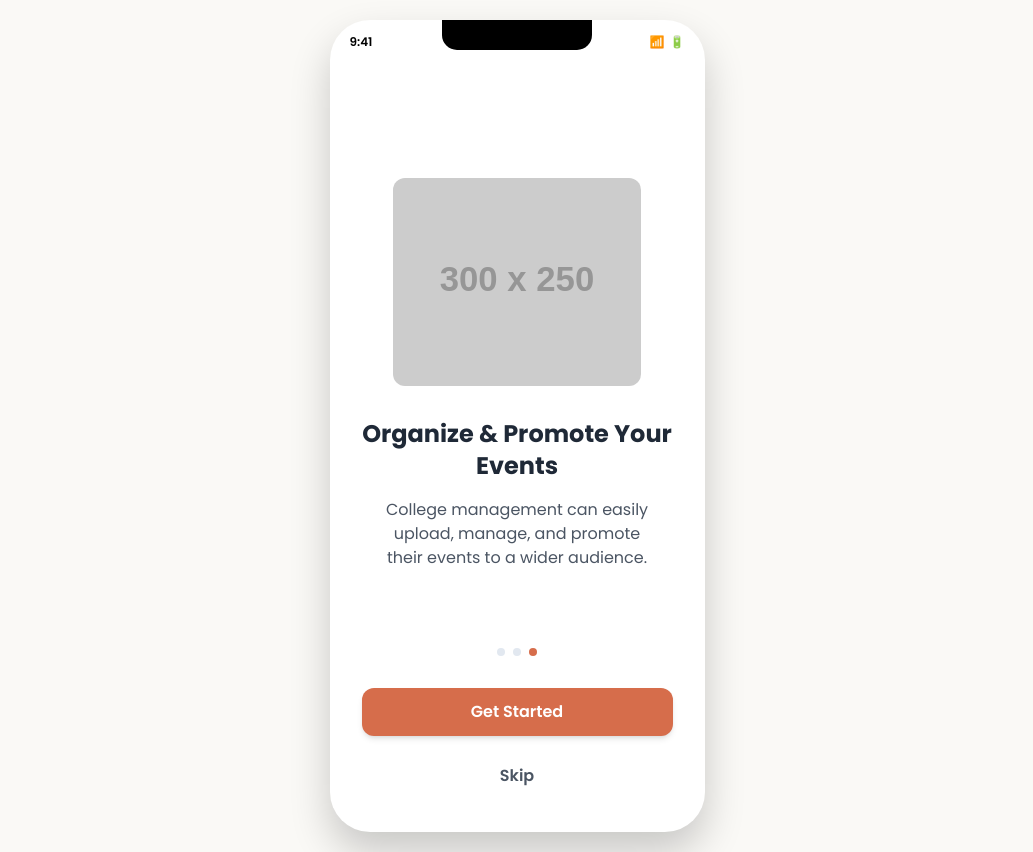
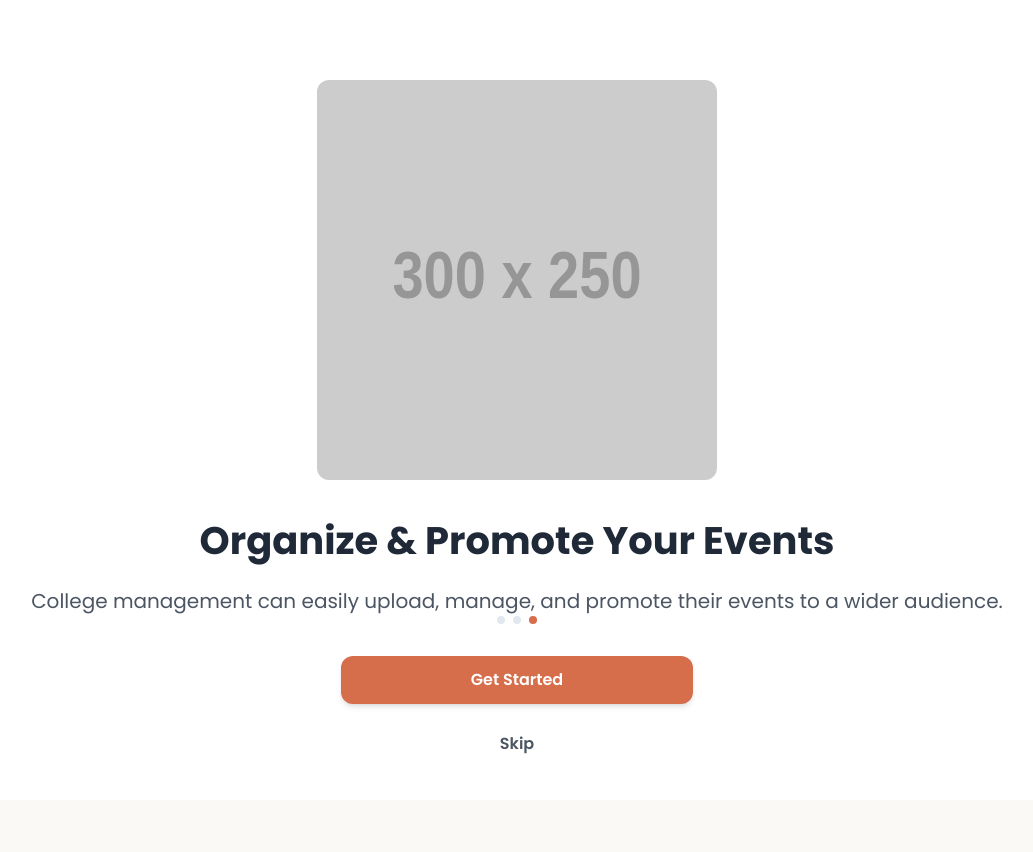
Before and after one commit to GuruTesmaBhasker/SEE_EVENT, a plain HTML site: page On Boarding/On boarding 3.html in a window 1280 px wide. Shown: the whole page, without its empty margins (123-1156 px from the left). After the commit the page ends 800 px from the top, so only its background shows below. Drawn offline with nearby package versions, Linux system fonts and the light colour scheme; placeholder pictures from the web are drawn by us.

Commit message:
Done full screen to splash to on board 3 page

```diff
--- a/On Boarding/On boarding 3.html
+++ b/On Boarding/On boarding 3.html
@@ -15,60 +15,69 @@
             align-items: center;
             min-height: 100vh;
             margin: 0;
-            padding: 20px;
+            padding: 0;
             box-sizing: border-box;
             overflow: hidden;
         }
-        .phone-frame {
-            width: 375px;
-            height: 812px;
+
+        .main-container {
+            width: 100vw;
+            height: 100vh;
             background-color: #fff;
-            border-radius: 40px;
-            box-shadow: 0 20px 40px rgba(0, 0, 0, 0.2);
-            overflow: hidden;
-            position: relative;
             display: flex;
             flex-direction: column;
+            position: relative;
         }
-        .notch {
-            width: 150px;
-            height: 30px;
-            background-color: #000;
-            border-bottom-left-radius: 15px;
-            border-bottom-right-radius: 15px;
-            position: absolute;
-            top: 0;
-            left: 50%;
-            transform: translateX(-50%);
-            z-index: 10;
+
+        /* Responsive text and image sizing */
+        .text-2xl-responsive {
+            font-size: clamp(1.5rem, 5vw, 2rem);
         }
-        .status-bar {
-            height: 44px;
-            display: flex;
-            justify-content: space-between;
-            align-items: center;
-            padding: 0 20px;
-            font-size: 12px;
-            color: #000;
-            position: absolute;
-            top: 0;
-            left: 0;
-            right: 0;
-            z-index: 5;
+        .text-base-responsive {
+            font-size: clamp(0.9rem, 3vw, 1rem);
         }
-        .status-bar .time {
-            font-weight: 600;
+        .illustration-responsive {
+            width: clamp(200px, 60vw, 300px);
+            height: clamp(200px, 60vw, 300px);
         }
-        .status-bar .icons {
-            display: flex;
-            gap: 5px;
+
+        /* Mobile-specific adjustments */
+        @media (max-width: 480px) {
+            .text-2xl-responsive {
+                font-size: clamp(1.25rem, 6vw, 1.75rem);
+            }
+            .text-base-responsive {
+                font-size: clamp(0.85rem, 4vw, 0.95rem);
+            }
+            .illustration-responsive {
+                width: clamp(180px, 50vw, 250px);
+                height: clamp(180px, 50vw, 250px);
+            }
         }
-        .onboarding-image {
-            width: 80%;
-            height: auto;
-            max-height: 300px;
-            object-fit: contain;
-            margin-bottom: 32px;
+
+        /* Tablet adjustments */
+        @media (min-width: 481px) and (max-width: 1024px) {
+            .text-2xl-responsive {
+                font-size: clamp(1.75rem, 4vw, 2.25rem);
+            }
+            .illustration-responsive {
+                width: clamp(250px, 40vw, 350px);
+                height: clamp(250px, 40vw, 350px);
+            }
+        }
+
+        /* Desktop adjustments */
+        @media (min-width: 1025px) {
+            .text-2xl-responsive {
+                font-size: clamp(2rem, 3vw, 2.5rem);
+            }
+            .text-base-responsive {
+                font-size: clamp(1rem, 2vw, 1.25rem);
+            }
+            .illustration-responsive {
+                width: clamp(300px, 35vw, 400px);
+                height: clamp(300px, 35vw, 400px);
+            }
         }
         .dot-indicator {
             width: 8px;
@@ -83,22 +92,13 @@
     </style>
 </head>
 <body class="flex items-center justify-center min-h-screen">
-    <div class="phone-frame">
-        <div class="notch"></div>
-        <div class="status-bar">
-            <span class="time">9:41</span>
-            <div class="icons">
-                <span>📶</span>
-                <span>🔋</span>
-            </div>
-        </div>
-
+    <div class="main-container">
         <!-- Onboarding Content -->
         <div class="flex flex-col items-center justify-between h-full w-full p-8 pt-20">
             <div class="flex flex-col items-center flex-grow justify-center">
-                <img src="https://placehold.co/300x250/F5E7E2/D66D4B?text=Manage+Events" alt="Manage Events" class="onboarding-image rounded-xl">
-                <h2 class="text-2xl font-bold text-gray-800 mb-4 text-center">Organize & Promote Your Events</h2>
-                <p class="text-base text-gray-600 text-center px-4">
+                <img src="https://placehold.co/300x250/F5E7E2/D66D4B?text=Manage+Events" alt="Manage Events" class="illustration-responsive rounded-xl mb-8">
+                <h2 class="text-2xl-responsive font-bold text-gray-800 mb-4 text-center">Organize & Promote Your Events</h2>
+                <p class="text-base-responsive text-gray-600 text-center px-4">
                     College management can easily upload, manage, and promote their events to a wider audience.
                 </p>
             </div>
@@ -109,12 +109,14 @@
                 <div class="dot-indicator active"></div>
             </div>
 
-            <button class="w-full py-3 rounded-xl text-white font-semibold shadow-md transition-colors duration-200 hover:bg-[#C06040]" style="background-color: #D66D4B;">
-                Get Started
-            </button>
-            <button class="w-full py-3 mt-4 rounded-xl text-gray-600 font-semibold transition-colors duration-200 hover:text-gray-800">
-                Skip
-            </button>
+            <div class="w-full max-w-sm mx-auto px-4">
+                <button onclick="nextPage(3)" class="w-full py-3 rounded-xl text-white font-semibold shadow-md transition-colors duration-200 hover:bg-[#C06040]" style="background-color: #D66D4B;">
+                    Get Started
+                </button>
+                <button onclick="goToLogin()" class="w-full py-3 mt-4 rounded-xl text-gray-600 font-semibold transition-colors duration-200 hover:text-gray-800">
+                    Skip
+                </button>
+            </div>
         </div>
     </div>
 
```
Also changed, not shown: On Boarding/On boarding 1.html (+64 -51 lines), On Boarding/On boarding 2.html (+64 -51 lines), Splash screen/Splash Screen.html (+58 -60 lines).
